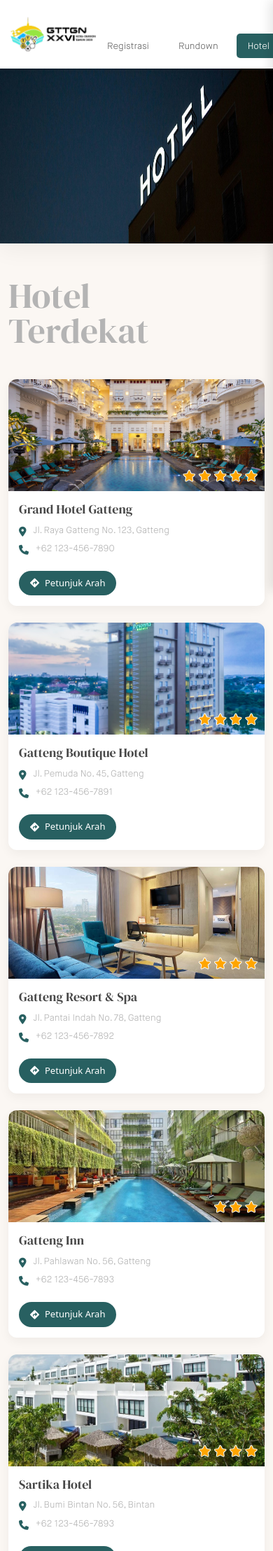
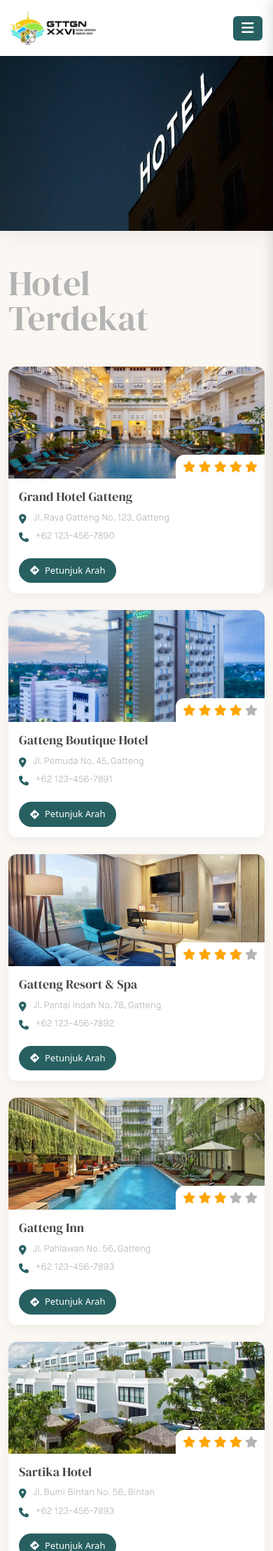
Before and after one commit to rfstwn/gttgn, a CodeIgniter app: page /database/index.php/hotel/index in a window 390 px wide; the page is wider, and only the part inside the window is pictured. Shown: the top 2217 px of that part at 70% size. Run offline with CodeIgniter, Linux system fonts and the light colour scheme; some libraries are stand-ins or nearby versions.

Commit message:
style: add styling for menubar on mobile, hotel star

```diff
--- a/application/views/home/index.php
+++ b/application/views/home/index.php
@@ -1,6 +1,7 @@
 <?php
 ci()->load->view('templates/header', ['title' => 'Home']);
 //-- Home Content --
+ci()->load->view('/templates/nav', ['isSticky' => true]);
 ci()->load->view('home/sections/hero');
 ci()->load->view('home/sections/welcome');
 ci()->load->view('home/sections/peserta');
--- a/application/views/home/sections/hero.php
+++ b/application/views/home/sections/hero.php
@@ -1,5 +1,5 @@
 <div class="hero-wrapper">
-    <div class="top-bar">
+    <div class="top-bar d-none d-md-flex">
         <div class="main-logo">
             <img src="<?= base_url('assets/image/gttgn-logo.png') ?>" alt="gttgn-logo" />
         </div>
@@ -16,6 +16,4 @@
             <div class="swiper-slide"><img src="<?= base_url('assets/image/slider/slider-2.png') ?>" alt="Slide 2"></div>
         </div>
     </div>
-
-    <?php ci()->load->view('/templates/nav', ['isSticky' => true]) ?>
 </div>
--- a/application/views/hotel/index.php
+++ b/application/views/hotel/index.php
@@ -77,8 +77,8 @@
                                 <img src="<?= base_url($hotel['image']) ?>" alt="<?= $hotel['name'] ?>" onerror="this.src='<?= base_url('assets/image/placeholder.jpg') ?>'">
 
                                 <div class="hotel-card__image__star">
-                                    <?php for ($i = 1; $i <= $hotel['star']; $i++) : ?>
-                                        <i class="fas fa-star"></i>
+                                    <?php for ($i = 1; $i <= 5; $i++) : ?>
+                                        <i class="fas fa-star <?= $i <= $hotel['star'] ? 'hotel-card__image__star-active' : 'hotel-card__image__star-inactive' ?> "></i>
                                     <?php endfor; ?>
                                 </div>
                             </div>
--- a/application/views/kontak/sections/contact_form.php
+++ b/application/views/kontak/sections/contact_form.php
@@ -2,7 +2,7 @@
     <div class="container">
         <h1 class="title main-title text-grey mb-4">Kontak Kami</h1>
         <div class="row align-items-start">
-            <div class="col-lg-6 mb-sm-4" data-aos="fade-right" data-aos-duration="1000">
+            <div class="col-lg-6 mb-4 mb-md-0" data-aos="fade-right" data-aos-duration="1000">
                 <div class="contact-cards">
                     <div class="contact-card">
                         <div class="contact-card-title">
--- a/application/views/templates/nav.php
+++ b/application/views/templates/nav.php
@@ -39,7 +39,7 @@
 ]
 ?>
 
-<nav class="main-navbar <?= isset($isSticky) ? 'is-sticky' : 'not-sticky' ?>">
+<nav class="d-md-flex d-none main-navbar <?= isset($isSticky) ? 'is-sticky' : 'not-sticky' ?>">
     <a class="nav-logo" href="<?= base_url() ?>">
         <img src="<?= base_url(isset($isSticky) ? 'assets/image/gttgn-logo.png' : 'assets/image/gttgn-logo-black.png') ?>" alt="gttgn-logo" />
     </a>
@@ -62,3 +62,39 @@
         <?php endif; ?>
     </ul>
 </nav>
+
+<nav class="d-sm-block d-md-none navbar navbar-expand-lg navbar-light menu-mobile">
+    <div class="container-fluid">
+        <div class="navbar-trigger">
+            <a class="navbar-brand" href="<?= base_url() ?>">
+                <img src="<?= base_url('assets/image/gttgn-logo-black.png') ?>" alt="gttgn-logo" />
+            </a>
+
+            <!-- Hamburger toggle button -->
+            <button class="navbar-toggler" type="button" data-bs-toggle="collapse" data-bs-target="#navbarNav"
+                aria-controls="navbarNav" aria-expanded="false" aria-label="Toggle navigation">
+                <i class="fa fa-bars"></i>
+            </button>
+        </div>
+
+        <!-- Collapsible content -->
+        <div class="collapse navbar-collapse" id="navbarNav">
+            <ul class="navbar-nav ms-auto">
+                <?php foreach ($menu as $key => $value) : ?>
+                    <li class="nav-item">
+                        <a class="nav-link <?= $value['isActive'] ?>" aria-current="page" href="<?= $value['url'] ?>">
+                            <i class="<?= $value['icon'] ?> nav-icon"></i>
+                            <span><?= $value['title'] ?></span>
+                        </a>
+                    </li>
+                <?php endforeach; ?>
+                <li class="nav-item">
+                    <a href="#" class="nav-link" data-bs-toggle="modal" data-bs-target="#loginModal">
+                        <i class="fa fa-circle-user nav-icon"></i>
+                        <span>Login</span>
+                    </a>
+                </li>
+            </ul>
+        </div>
+    </div>
+</nav>
--- a/assets/style/css/main.css
+++ b/assets/style/css/main.css
@@ -409,6 +409,70 @@
   color: #fff;
   font-family: "Maison Neue Reguler";
   font-size: 13px;
+}
+
+.menu-mobile {
+  position: sticky;
+  z-index: 6;
+  top: 0;
+  right: 0;
+  height: auto;
+  width: 100%;
+  padding: 0;
+  background-color: #fff;
+  box-shadow: 0 2px 5px rgba(0, 0, 0, 0.1);
+}
+.menu-mobile .container-fluid {
+  padding: 0;
+}
+.menu-mobile .container-fluid .navbar-trigger {
+  width: 100%;
+  display: flex;
+  flex-direction: row;
+  justify-content: space-between;
+  align-items: center;
+  flex-wrap: nowrap;
+  padding: 10px 15px;
+}
+.menu-mobile .container-fluid .navbar-trigger .navbar-toggler {
+  background-color: #286061;
+  color: #fff;
+  border: none;
+  outline: none;
+  padding: 7.5px 12.5px;
+}
+.menu-mobile .container-fluid .navbar-brand img {
+  height: 50px;
+  width: auto;
+}
+.menu-mobile .container-fluid .navbar-nav {
+  margin-top: 0;
+  background-color: #f5f5f5;
+}
+.menu-mobile .container-fluid .navbar-nav li {
+  border-bottom: 1px solid #e4e4e4;
+}
+.menu-mobile .container-fluid .navbar-nav li:first-child {
+  border-top: 1px solid #e4e4e4;
+}
+.menu-mobile .container-fluid .navbar-nav li a {
+  padding: 10px 25px;
+  display: flex;
+  align-items: center;
+  gap: 10px;
+}
+.menu-mobile .container-fluid .navbar-nav li a span {
+  font-size: 13px;
+}
+.menu-mobile .container-fluid .navbar-nav li a i {
+  width: 20px;
+}
+.menu-mobile .container-fluid .navbar-nav li a.active {
+  background-color: #286061;
+  color: #fff;
+}
+.menu-mobile .container-fluid .navbar-nav li a.active span {
+  color: #fff;
 }
 
 footer {
@@ -1396,11 +1460,18 @@
 }
 .hotel-card__image__star {
   position: absolute;
-  bottom: 10px;
-  right: 10px;
+  bottom: 0;
+  right: 0;
+  padding: 5px 10px;
+  border-radius: 12px 0 0 0;
   z-index: 2;
-  color: orange;
-  -webkit-text-stroke: 1px #fff;
+  background-color: #fff;
+}
+.hotel-card__image__star-active {
+  color: #ffa500;
+}
+.hotel-card__image__star-inactive {
+  color: #b4b4b4;
 }
 .hotel-card__content {
   padding: 20px;
--- a/assets/style/scss/components/hotel-card.scss
+++ b/assets/style/scss/components/hotel-card.scss
@@ -51,11 +51,18 @@
 
 		&__star {
 			position: absolute;
-			bottom: 10px;
-			right: 10px;
+			bottom: 0;
+			right: 0;
+			padding: 5px 10px;
+			border-radius: 12px 0 0 0;
 			z-index: 2;
-			color: orange;
-			-webkit-text-stroke: 1px #fff;
+			&-active {
+				color: #ffa500;
+			}
+			&-inactive {
+				color: $grey;
+			}
+			background-color: #fff;
 		}
 	}
 
--- a/assets/style/scss/templates/navbar.scss
+++ b/assets/style/scss/templates/navbar.scss
@@ -113,3 +113,70 @@
 		}
 	}
 }
+
+.menu-mobile {
+	position: sticky;
+	z-index: 6;
+	top: 0;
+	right: 0;
+	height: auto;
+	width: 100%;
+	padding: 0;
+	background-color: #fff;
+	box-shadow: 0 2px 5px rgba(0, 0, 0, 0.1);
+
+	.container-fluid {
+		padding: 0;
+
+		.navbar-trigger {
+			width: 100%;
+			@include flex(row, space-between, center);
+			padding: 10px 15px;
+
+			.navbar-toggler {
+				background-color: $green;
+				color: #fff;
+				border: none;
+				outline: none;
+				padding: 7.5px 12.5px;
+			}
+		}
+		.navbar-brand {
+			img {
+				height: 50px;
+				width: auto;
+			}
+		}
+
+		.navbar-nav {
+			margin-top: 0;
+			background-color: #f5f5f5;
+			li {
+				border-bottom: 1px solid $grey-light;
+				&:first-child {
+					border-top: 1px solid $grey-light;
+				}
+				a {
+					padding: 10px 25px;
+					display: flex;
+					align-items: center;
+					span {
+						font-size: 13px;
+					}
+					gap: 10px;
+					i {
+						width: 20px;
+					}
+
+					&.active {
+						background-color: $green;
+						color: #fff;
+						span {
+							color: #fff;
+						}
+					}
+				}
+			}
+		}
+	}
+}
```
Also changed, not shown: 1 other file.
